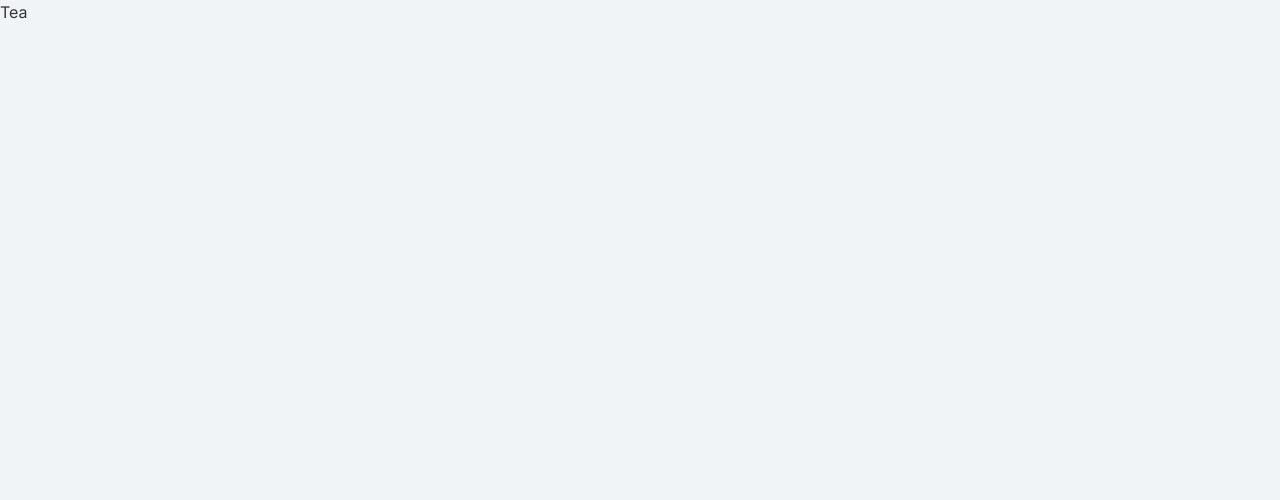
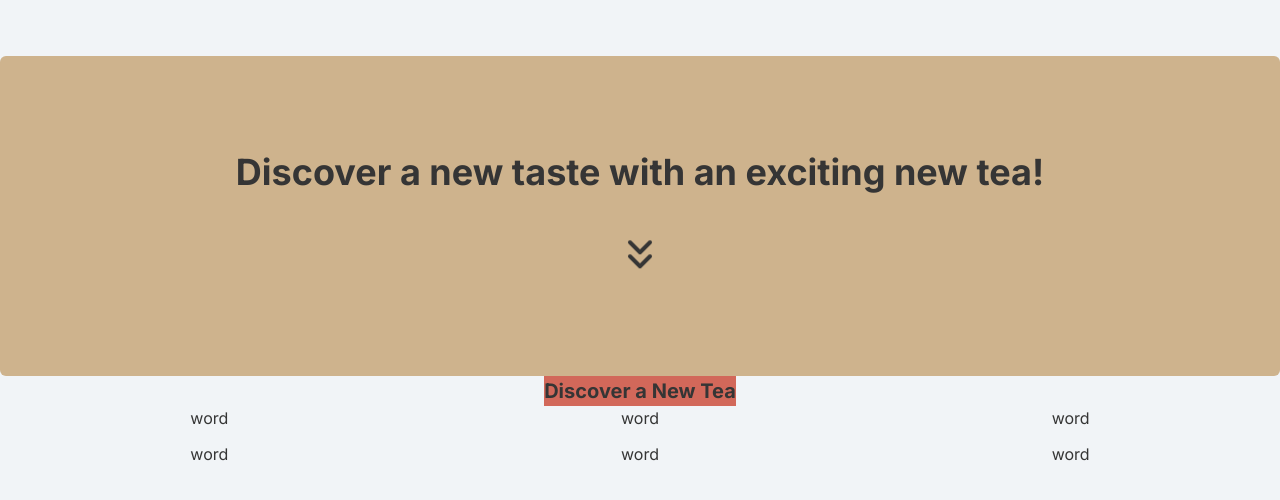
Before and after one commit to JMixson/tea-discovery, a React (Vite) app: page / in a window 1280 px wide. Shown: the top 500 px of the page. Built offline with nearby package versions, Linux system fonts and the light colour scheme.

Commit message:
Update base content

```diff
--- a/src/App.tsx
+++ b/src/App.tsx
@@ -1,5 +1,30 @@
+import { ChevronsDown } from "lucide-react";
+
 function App() {
-  return <>Tea</>;
+  return (
+    <div className="mt-14 flex flex-col items-center">
+      <div className="bg-brown min-h-80 w-7xl content-center rounded-md">
+        <h1 className="text-center text-4xl">
+          Discover a new taste with an exciting new tea!
+        </h1>
+        <ChevronsDown
+          className="mx-auto mt-10 block animate-bounce"
+          size={48}
+        />
+      </div>
+
+      <button className="btn mx-auto">Discover a New Tea</button>
+
+      <div className="grid w-full grid-cols-3 place-items-center gap-3">
+        <div>word</div>
+        <div>word</div>
+        <div>word</div>
+        <div>word</div>
+        <div>word</div>
+        <div>word</div>
+      </div>
+    </div>
+  );
 }
 
 export default App;
```
